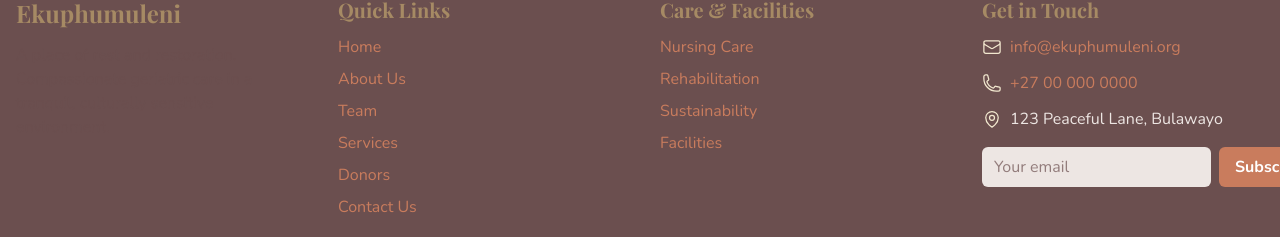
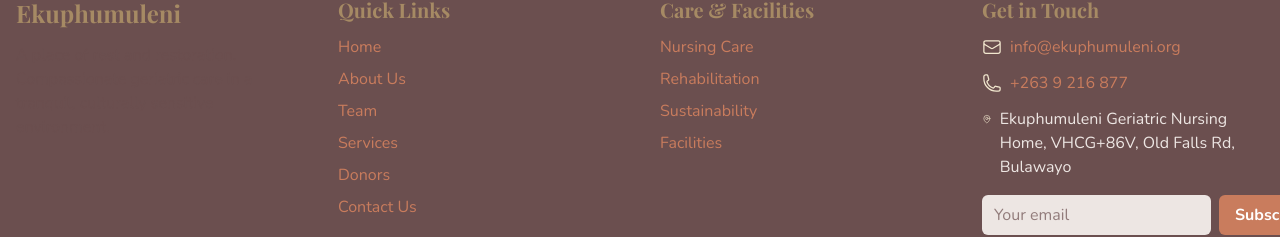
Before and after one commit to Psyfo/ekuphumuleni, a Next.js app: page / in a window 1280 px wide. Shown: the part 3366-3603 px from the top of the page. Built offline with nearby package versions, Linux system fonts and the light colour scheme.

Commit message:
Update contact information in Footer component

```diff
--- a/src/components/Footer.tsx
+++ b/src/components/Footer.tsx
@@ -177,13 +177,14 @@
                   href='tel:+27000000000'
                   className='hover:text-[var(--color-muted-terracotta)] transition-colors'
                 >
-                  +27 00 000 0000
+                  +263 9 216 877
                 </a>
               </li>
               <li className='flex items-start gap-2'>
                 <MapPinIcon className='h-5 w-5 mt-0.5 text-[var(--color-warm-beige)]' />
                 <address className='not-italic'>
-                  123 Peaceful Lane, Bulawayo
+                  Ekuphumuleni Geriatric Nursing Home, VHCG+86V, Old Falls Rd,
+                  Bulawayo
                 </address>
               </li>
             </ul>
```
